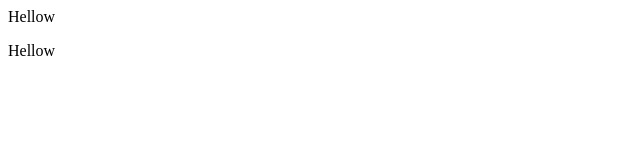
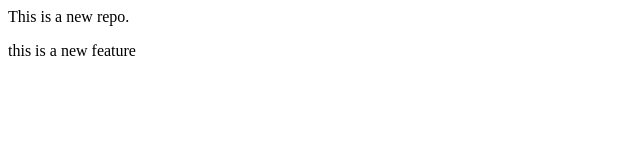
Before and after one commit to vibeCoder4312/localrepo, a plain HTML site: page index.html in a window 1280 px wide. Shown: the whole page, without its empty margins (0-640 px from the left). Drawn offline with Linux system fonts and the light colour scheme.

Commit message:
Add new Freature

```diff
--- a/index.html
+++ b/index.html
@@ -1,2 +1,2 @@
-<p>Hellow</p>
-<p>Hellow</p>
+<p>This is a new repo.</p>
+<p>this is a new feature</p>
```
